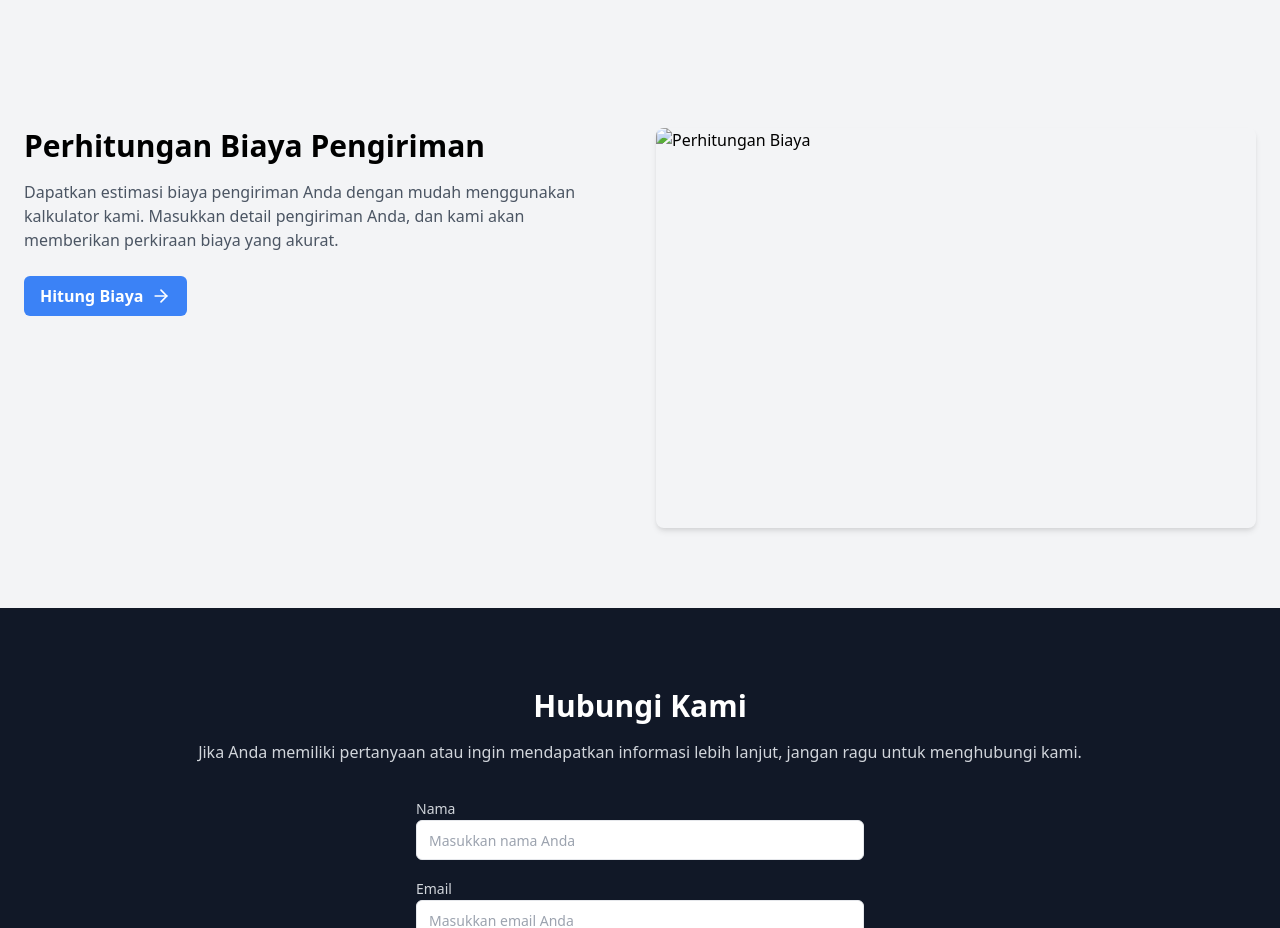
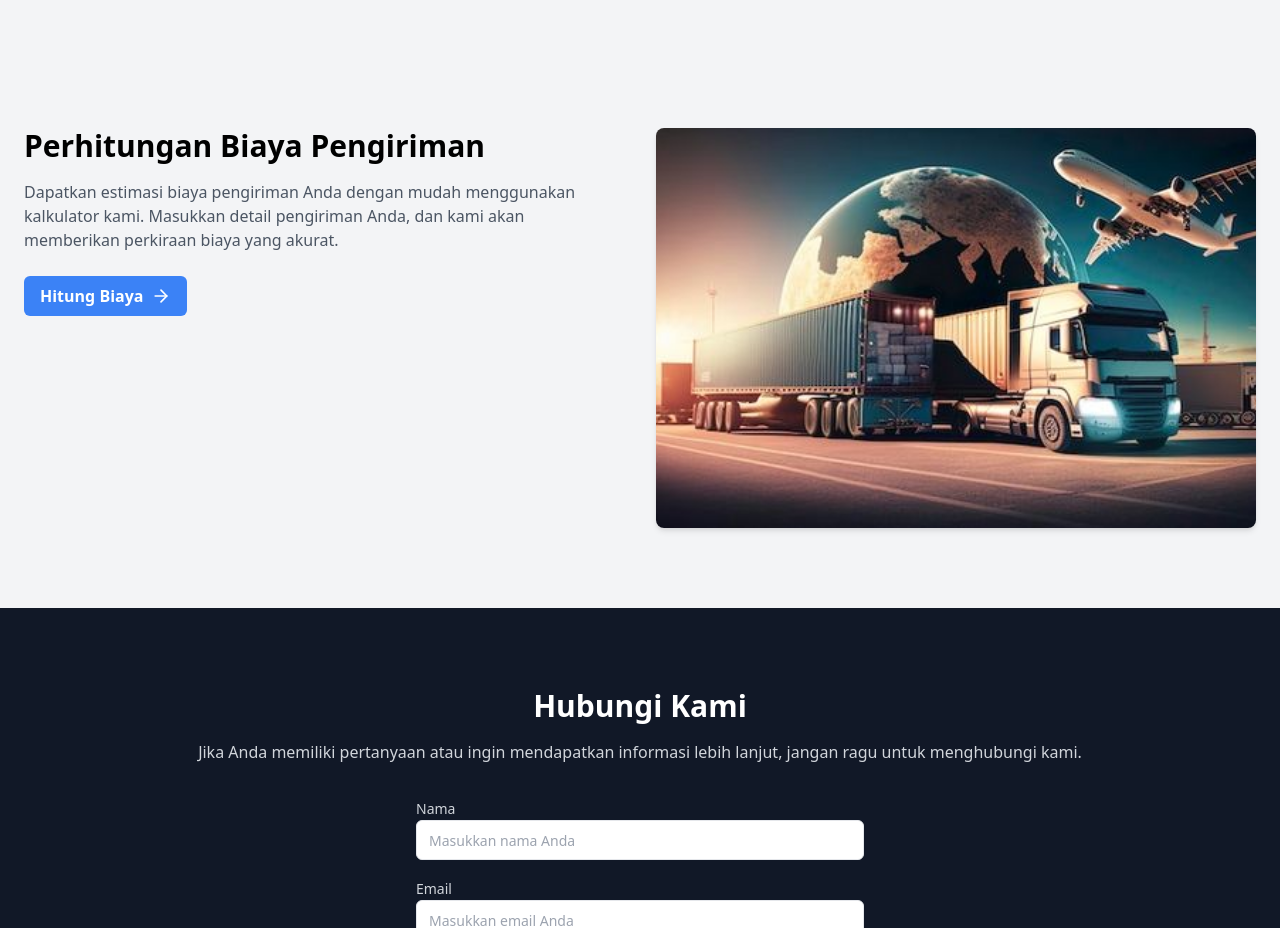
Before and after one commit to Juliana-Hasari/Juliana-Hasari.github.io, a plain HTML site: page export.html in a window 1280 px wide. Shown: the part 1000-1928 px from the top of the page. Drawn offline with nearby package versions, Linux system fonts and the light colour scheme.

Commit message:
export.html

```diff
--- a/export.html
+++ b/export.html
@@ -217,7 +217,7 @@
           </div>
           <div>
             <img
-              src="..export3.jpg"
+              src="export3.jpg"
               alt="Perhitungan Biaya"
               width="600"
               height="400"
```
